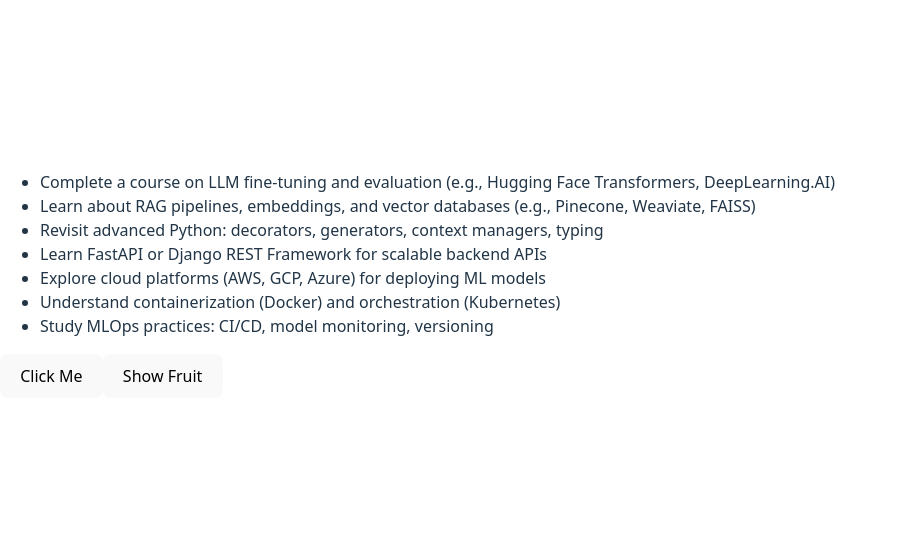
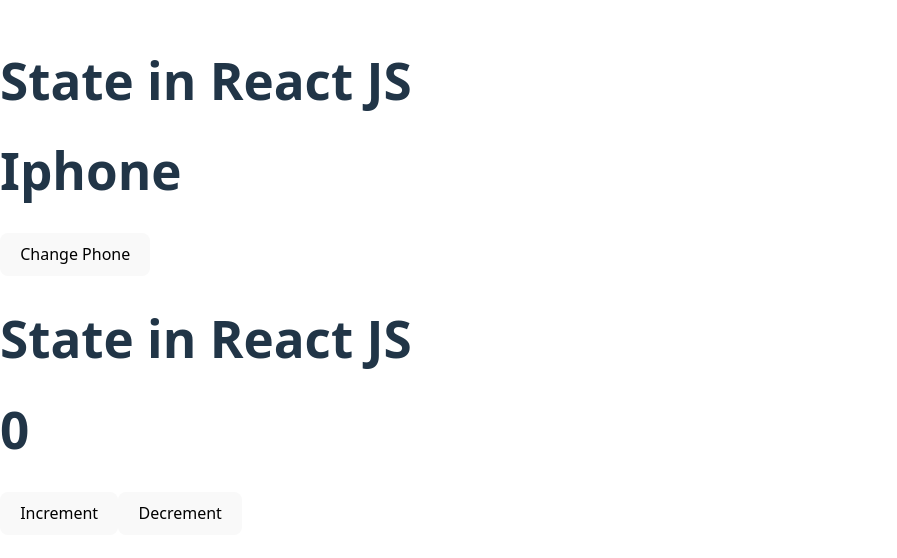
Before and after one commit to ashi-ish/React, a React (Vite) app: page / in a window 1280 px wide. Shown: the part 124-682 px from the top of the page, without its empty margins (0-897 px from the left). Built offline with nearby package versions, Linux system fonts and the light colour scheme.

Commit message:
understanding of react states

```diff
--- a/src/App.jsx
+++ b/src/App.jsx
@@ -5,6 +5,8 @@
 import { Additon } from "./Addition";
 import ToDo from "./ToDO";
 import ClickEvent from "./clickEvent";
+import State from "./State";
+import StateCounter from "./StateCounter"; // default import for StateCounter component
 // core javascript
 function App() {
   const [counter, setCounter] = useState(0);
@@ -20,8 +22,15 @@
       <Header />
       <Additon />
       <h1> {userKey}</h1> */}
-      <ToDo />
-      <ClickEvent />
+      {/* <ToDo />
+      <ClickEvent /> */}
+      <State />
+      <StateCounter />
+      {/* React Without JSX */}
+      {/* <h1>Hello world</h1> */}
+      {/* <div id="app">hello app</div> */}
+      {/* <h1 className="heading">Hello world</h1> */}
+      {/* React Without JSX */}
     </div>
   );
 
@@ -30,16 +39,16 @@
   // return createElement("h1", { className: "heading" }, "Hello world");
 }
 
-function Iphone() {
-  return (
-    <div>
-      <h1>Apple</h1>
-    </div>
-  );
-}
+// function Iphone() {
+//   return (
+//     <div>
+//       <h1>Apple</h1>
+//     </div>
+//   );
+// }
 
-function sum() {
-  return 10 + 30;
-}
+// function sum() {
+//   return 10 + 30;
+// }
 
 export default App;
--- /dev/null
+++ b/src/State.jsx
@@ -0,0 +1,23 @@
+import React, { useState } from "react";
+
+// State is a container to store data like a variable
+// State is mutable and dynamic
+// We have to import it, when we want to use it
+// It re-render component automatically so data can be visible to UI
+
+function State() {
+  const [phone, setPhone] = useState("Iphone");
+
+  let changePhone = () => {
+    setPhone("Samsung");
+  };
+  return (
+    <div>
+      <h1>State in React JS</h1>
+      <h1>{phone}</h1>
+      <button onClick={changePhone}>Change Phone</button>
+    </div>
+  );
+}
+
+export default State;
--- /dev/null
+++ b/src/StateCounter.jsx
@@ -0,0 +1,27 @@
+import React, { useState } from "react";
+
+// State is a container to store data like a variable
+// State is mutable and dynamic
+// We have to import it, when we want to use it
+// It re-render component automatically so data can be visible to UI
+
+function StateCounter() {
+  const [count, setCount] = useState(0);
+  const [rCount, setRCount] = useState(100);
+
+  let changeRCount = () => {
+    setCount(count - 1);
+  };
+
+  return (
+    <div>
+      <h1>State in React JS</h1>
+      <h1>{count}</h1>
+      {/* <h1>{rCount}</h1> */}
+      <button onClick={() => setCount(count + 1)}>Increment</button>
+      <button onClick={changeRCount}>Decrement</button>
+    </div>
+  );
+}
+
+export default StateCounter;
```
